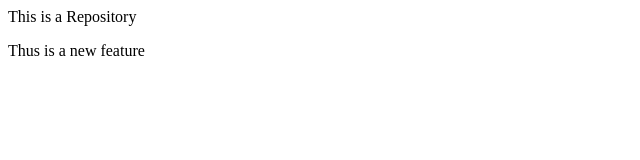
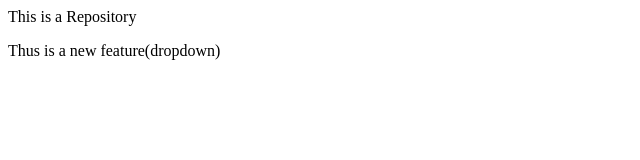
Before and after one commit to Divyanka2005/localrepo, a plain HTML site: page index.html in a window 1280 px wide. Shown: the full height of the page, 0-640 px from the left. Drawn offline with Linux system fonts and the light colour scheme.

```diff
--- a/index.html
+++ b/index.html
@@ -1,2 +1,2 @@
 <p>This is a Repository</p>
-<p>Thus is a new feature</p>
+<p>Thus is a new feature(dropdown)</p>
```
